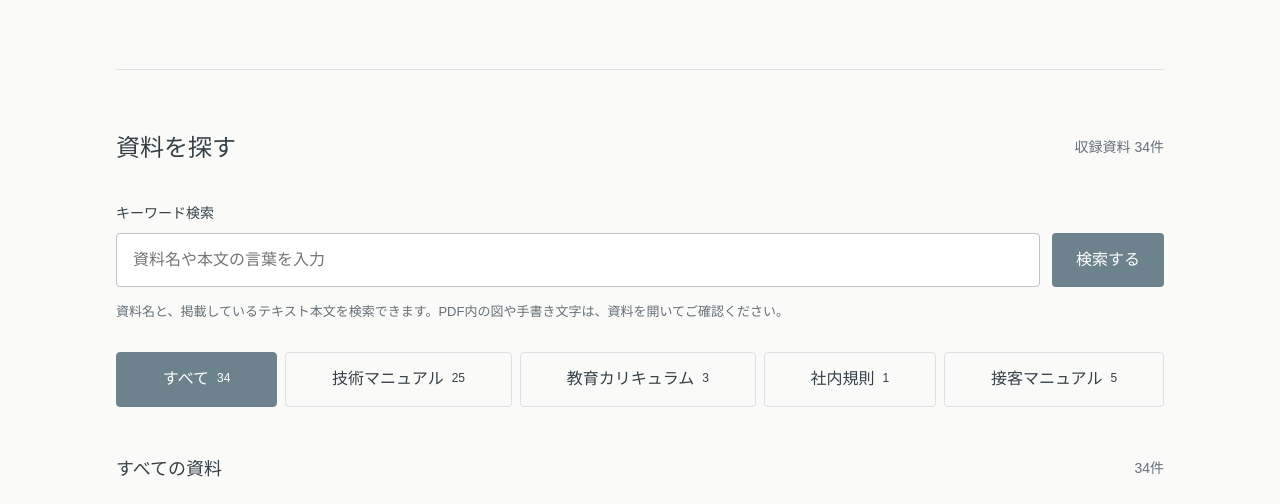
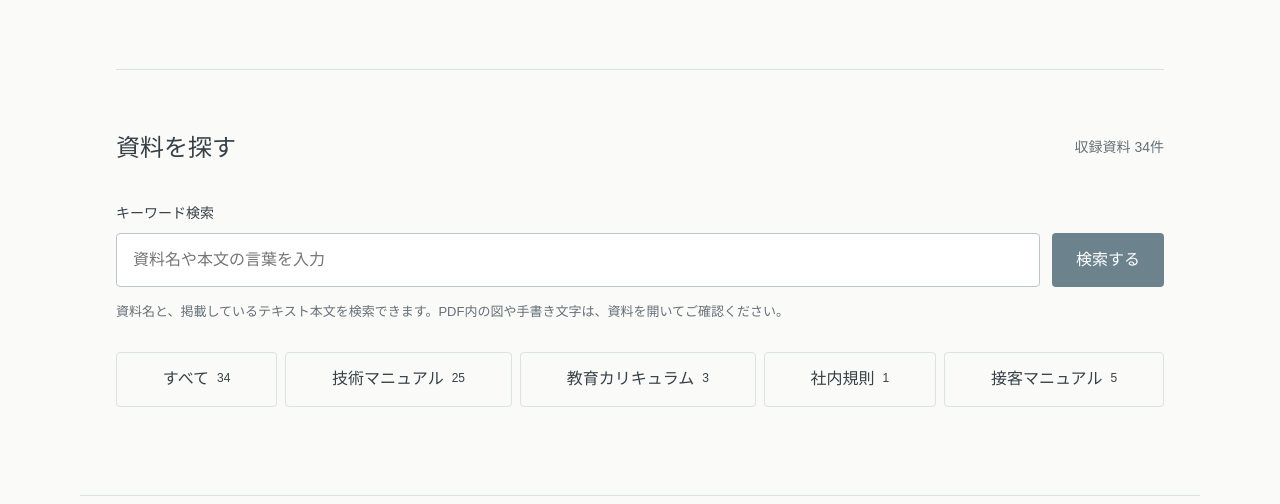
Before and after one commit to lyckapc/staff-library, a plain HTML site: page index.html in a window 1280 px wide. Shown: the part 448-952 px from the top of the page. Drawn offline with Linux system fonts and the light colour scheme.

Commit message:
Keep staff library results closed on the home page

```diff
--- a/app.js
+++ b/app.js
@@ -5,7 +5,7 @@ const folders=[...new Set(documents.flatMap(doc=>{
  return parts.map((_,index)=>parts.slice(0,index+1).join(folderSeparator));
 }))].sort((a,b)=>a.localeCompare(b,'ja'));
 const inFolder=(doc,folder)=>!folder||doc.group===folder||doc.group.startsWith(folder+' / ');
-let selected='',query='';
+let selected=null,query='';
 const el=id=>document.getElementById(id);
 const normalize=value=>value.normalize('NFKC').toLocaleLowerCase('ja');
 function renderFolders(restoreFocus){
@@ -26,22 +26,27 @@ function renderFolders(restoreFocus){
    const button=document.createElement('button');
    button.type='button';
    button.textContent=folder.split(folderSeparator).at(-1)||'すべて';
-   button.setAttribute('aria-pressed',String(folder?selected===folder||selected.startsWith(folder+folderSeparator):!selected));
+   button.setAttribute('aria-pressed',String(folder?selected===folder||selected?.startsWith(folder+folderSeparator):selected===folder));
    const count=document.createElement('small');
    count.textContent=documents.filter(doc=>inFolder(doc,folder)).length;
    button.append(count);
-   button.onclick=()=>{selected=folder;render(true)};
+   button.onclick=()=>{selected=selected===folder?null:folder;render(folder)};
    row.append(button);
-   if(restoreFocus&&selected===folder)button.focus();
+   if(restoreFocus===folder)button.focus();
   }
  }
 }
-function render(restoreFocus=false){
+function render(restoreFocus=null){
  renderFolders(restoreFocus);
  const words=normalize(query).split(/\s+/).filter(Boolean);
+ const showResults=selected!==null||words.length>0;
+ el('total').textContent=`収録資料 ${documents.length}件`;
+ el('result-head').hidden=!showResults;
+ el('results').hidden=!showResults;
+ el('results').replaceChildren();
+ if(!showResults)return;
  const filtered=documents.filter(d=>inFolder(d,selected)&&words.every(word=>normalize(d.title+' '+d.sections.map(s=>s.lines.join(' ')).join(' ')).includes(word)));
- el('total').textContent=`収録資料 ${documents.length}件`;el('current-category').textContent=selected||'すべての資料';el('count').textContent=`${filtered.length}件${query?'（検索結果）':''}`;
- el('results').replaceChildren();
+ el('current-category').textContent=selected||'すべての資料';el('count').textContent=`${filtered.length}件${query?'（検索結果）':''}`;
  if(!filtered.length){const box=document.createElement('div');box.className='empty';const heading=document.createElement('p');heading.textContent=query?'該当する資料がありません':'資料はまだ登録されていません';const note=document.createElement('p');note.textContent=query?'別のキーワードや分類でお探しください。':'資料を追加すると、ここに表示されます。';box.append(heading,note);el('results').append(box)}
  let previousGroup;
  filtered.sort((a,b)=>a.group.localeCompare(b.group,'ja')||a.title.localeCompare(b.title,'ja')).forEach(d=>{if(d.group!==previousGroup){const heading=document.createElement('h4');heading.className='folder-heading';heading.textContent=d.group;el('results').append(heading);previousGroup=d.group}const article=document.createElement('article');article.className='document';const content=document.createElement('div');const label=document.createElement('p');label.textContent=d.group;const title=document.createElement('h4');title.textContent=d.title;const note=document.createElement('p');note.textContent=d.description;content.append(label,title,note);const link=document.createElement('a');link.href='#document/'+d.id;link.textContent='資料を開く →';link.setAttribute('aria-label',d.title+'を開く');article.append(content,link);el('results').append(article)});
--- a/index.html
+++ b/index.html
@@ -5,6 +5,6 @@
 <header><a class="brand" href="#" aria-label="トップへ戻る">株式会社Lycka<span>STAFF LIBRARY</span></a><span class="edition">スタッフライブラリー</span></header>
 <main>
 <section class="intro"><p class="eyebrow">ずっと綺麗を叶える</p><h1>毎日の学びを、<br>ここから。</h1><p>必要な資料を、必要なときに。<br>サロンのルールや技術、接客の学びをまとめたライブラリーです。</p><div class="mission"><span>私たちが大切にすること</span><strong>想像以上を届ける</strong><p>髪質改善・頭皮改善・ケアサロン</p></div></section>
-<section aria-labelledby="library-title" class="library"><div class="section-head"><h2 id="library-title">資料を探す</h2><span id="total"></span></div><form id="search-form" role="search"><label for="search">キーワード検索</label><div class="search-row"><input id="search" type="search" placeholder="資料名や本文の言葉を入力" autocomplete="off"><button type="submit">検索する</button></div></form><p class="search-note">資料名と、掲載しているテキスト本文を検索できます。PDF内の図や手書き文字は、資料を開いてご確認ください。</p><nav class="categories" aria-label="資料の分類" id="categories"></nav><div class="result-head"><h3 id="current-category">すべての資料</h3><span id="count" role="status" aria-live="polite"></span></div><div id="results"></div></section>
+<section aria-labelledby="library-title" class="library"><div class="section-head"><h2 id="library-title">資料を探す</h2><span id="total"></span></div><form id="search-form" role="search"><label for="search">キーワード検索</label><div class="search-row"><input id="search" type="search" placeholder="資料名や本文の言葉を入力" autocomplete="off"><button type="submit">検索する</button></div></form><p class="search-note">資料名と、掲載しているテキスト本文を検索できます。PDF内の図や手書き文字は、資料を開いてご確認ください。</p><nav class="categories" aria-label="資料の分類" id="categories"></nav><div class="result-head" id="result-head" hidden><h3 id="current-category">すべての資料</h3><span id="count" role="status" aria-live="polite"></span></div><div id="results" hidden></div></section>
 <section id="detail" hidden aria-labelledby="document-title"><button type="button" id="back" class="secondary">← 資料一覧へ戻る</button><p class="eyebrow" id="document-category"></p><h2 id="document-title" tabindex="-1"></h2><p id="document-note"></p><a id="pdf-link" class="button" target="_blank" rel="noopener">PDFを別画面で開く</a><iframe id="pdf-view" title="資料のPDFプレビュー"></iframe><details id="transcript"><summary>検索用の本文を読む</summary><p class="search-note">原資料から抽出した文字を掲載しています。図形の位置や分岐はPDFで確認してください。</p><div id="document-body"></div></details></section>
-</main><footer><span>株式会社Lycka</span><p>ずっと綺麗を叶える</p><a href="#">トップへ戻る ↑</a></footer><script src="data.js?v=81971a4fa018"></script><script src="app.js"></script></body></html>
+</main><footer><span>株式会社Lycka</span><p>ずっと綺麗を叶える</p><a href="#">トップへ戻る ↑</a></footer><script src="data.js?v=81971a4fa018"></script><script src="app.js?v=7cba3989606a"></script></body></html>
```
